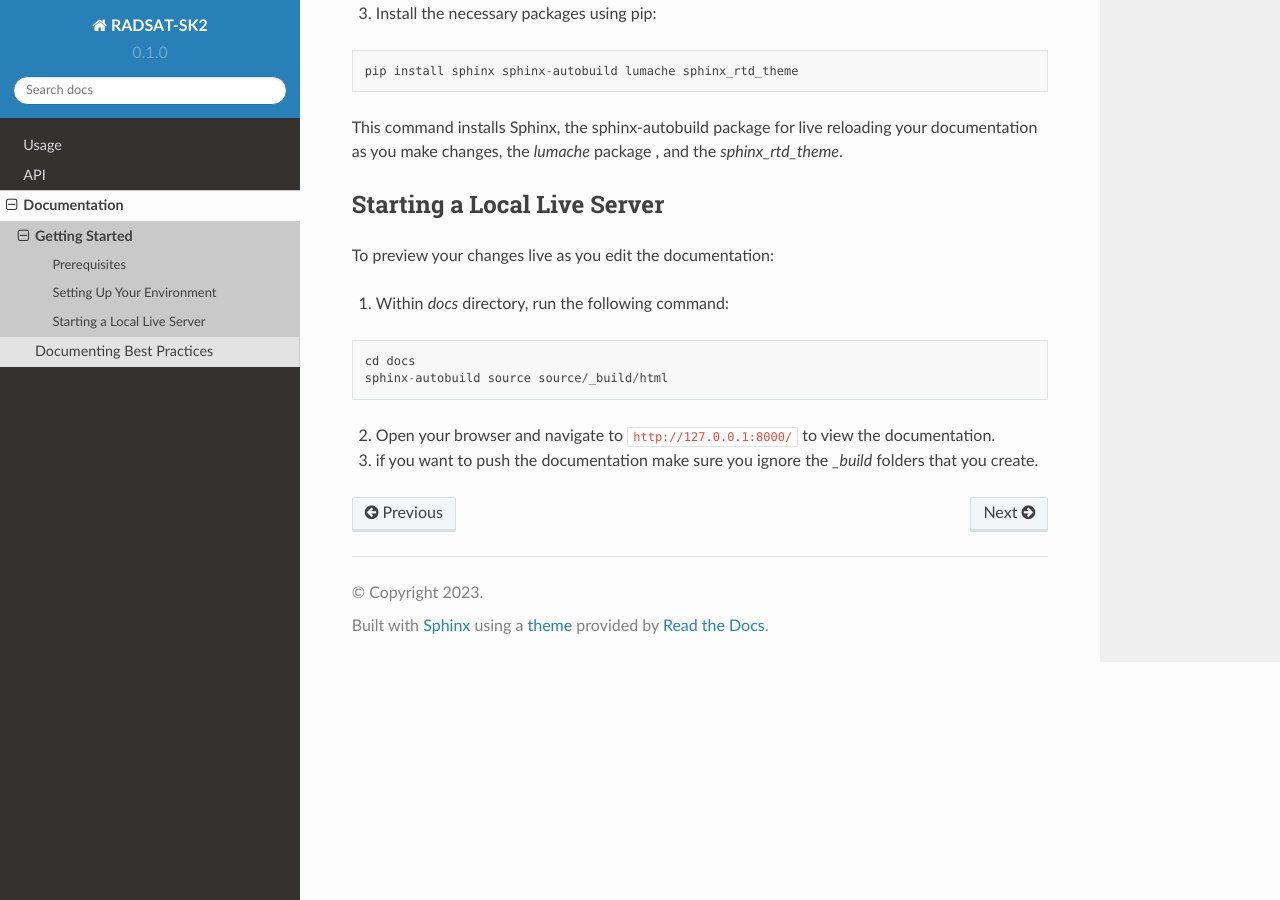
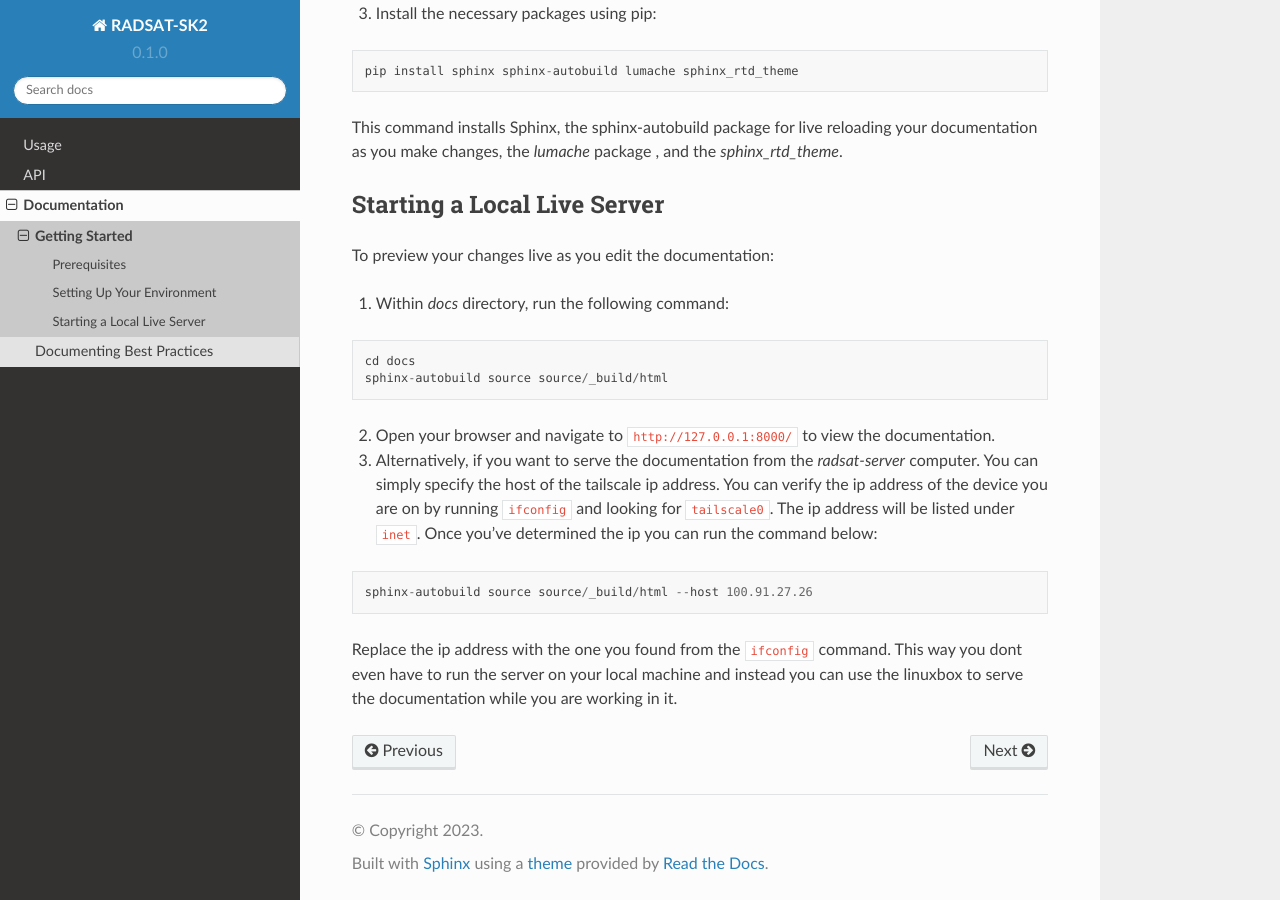
Before and after one commit to SkCubeSat/Software, a Sphinx documentation site: the page built from docs/source/getting_started.rst, in a window 1280 px wide and 900 px high, scrolled down 793 px. Built offline with Sphinx 7.4.7 and the Read the Docs theme 2.0.0, drawn with Linux system fonts in a browser that asks for light colours.

```diff
--- a/docs/source/getting_started.rst
+++ b/docs/source/getting_started.rst
@@ -47,4 +47,11 @@
 
 2. Open your browser and navigate to :code:`http://127.0.0.1:8000/` to view the documentation.
 
-3. if you want to push the documentation make sure you ignore the `_build` folders that you create.
+3. Alternatively, if you want to serve the documentation from the `radsat-server` computer. You can simply specify the host of the tailscale ip address. You can verify the ip address of the device you are on by running ``ifconfig`` and looking for ``tailscale0``. The ip address will be listed under ``inet``. Once you've determined the ip you can run the command below:
+
+.. code-block::
+
+   sphinx-autobuild source source/_build/html --host 100.91.27.26
+
+Replace the ip address with the one you found from the ``ifconfig`` command.
+This way you dont even have to run the server on your local machine and instead you can use the linuxbox to serve the documentation while you are working in it.
```
Also changed, not shown: docs/source/getting started.rst (+40 -1 lines).
